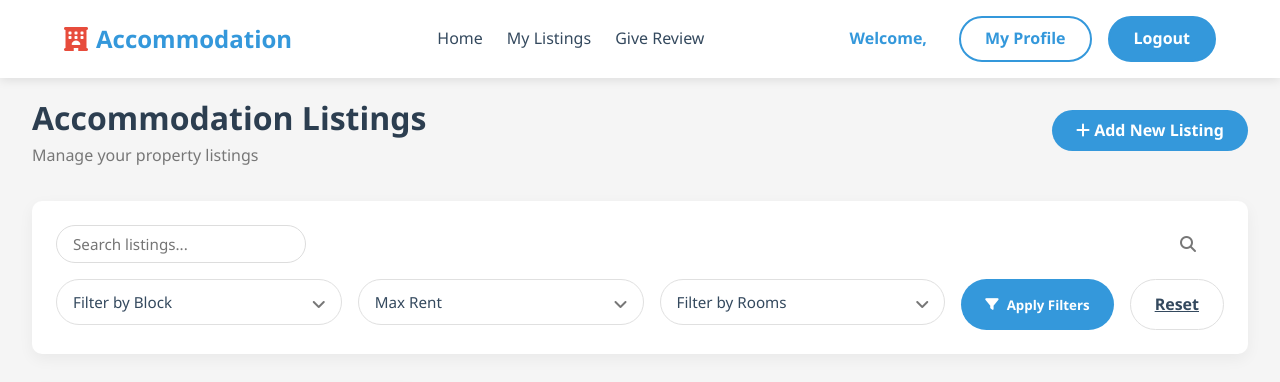
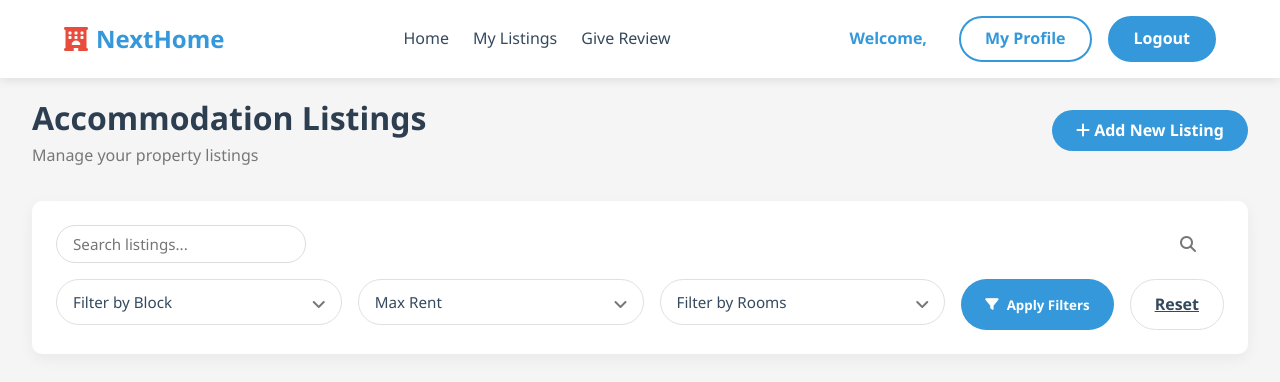
Before and after one commit to Isfar123/NextHome, a Django app: page /listings/ in a window 1280 px wide. Shown: the top 382 px of the page. Run offline with Django 5.2, Linux system fonts and the light colour scheme; data comes from the database, SQL or seed files in the repository; some libraries are stand-ins or nearby versions.

Commit message:
rename dashboard label to NextHome

```diff
--- a/listings/templates/listings/dashboard.html
+++ b/listings/templates/listings/dashboard.html
@@ -646,7 +646,7 @@
         <nav>
             <div class="logo">
                 <i class="fas fa-hotel"></i>
-                <span>Accommodation</span>
+                <span>NextHome</span>
             </div>
             <div class="nav-links">
                 <a href="{% url 'dashboard' %}">Home</a>
```
